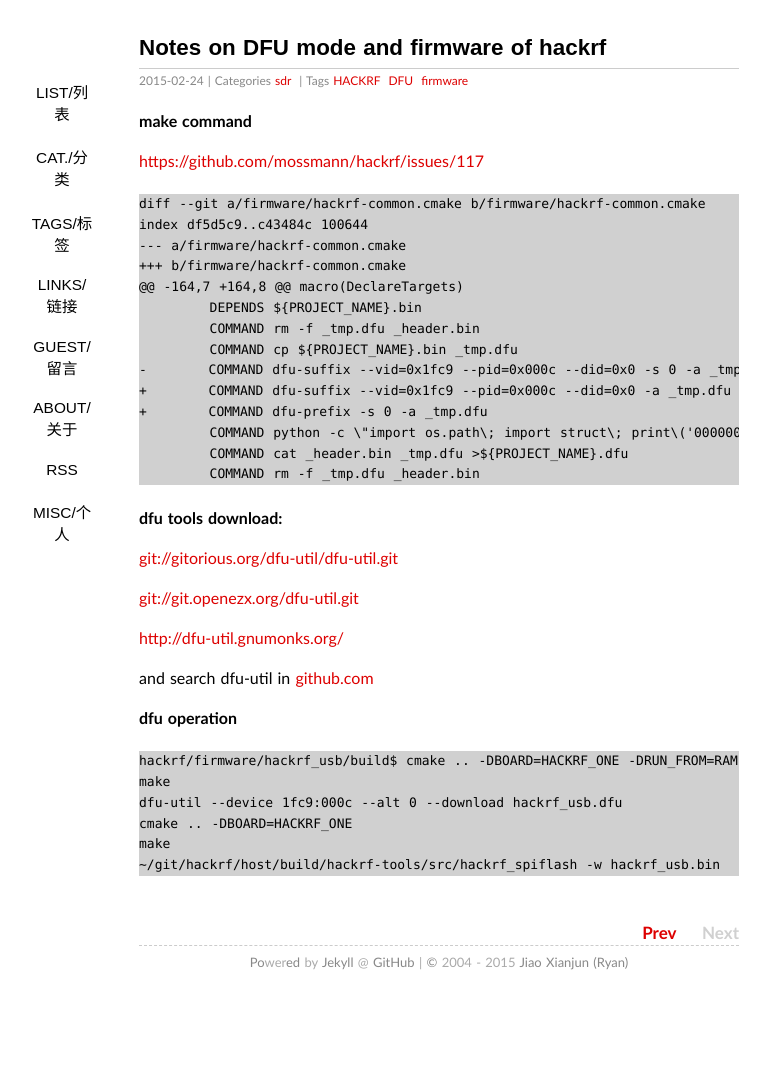
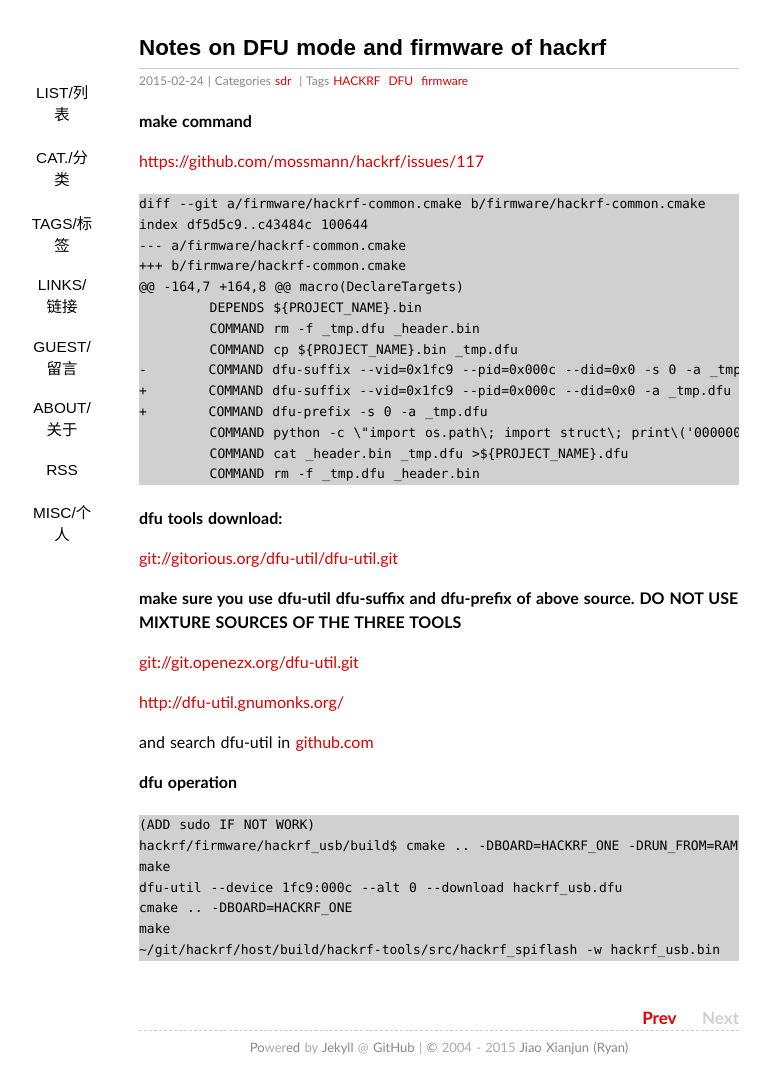
Before and after one commit to sdr-x/sdr-x.github.io, a Jekyll site: the page built from _posts/2015-02-24-Notes on DFU mode and firmware of hackrf.md, in a window 1280 px wide. Shown: the whole page, without its empty margins (201-971 px from the left). Built offline with Jekyll 4.4.1, drawn with Linux system fonts in a browser that asks for light colours; some web fonts are replaced; Markdown is read by kramdown in place of the engine named in the settings; comment, search, counter and statistics services are not loaded; before the commit the page ends 1005 px from its top, so only the background shows below that.

Commit message:
Update 2015-02-24-Notes on DFU mode and firmware of hackrf.md

```diff
--- a/_posts/2015-02-24-Notes on DFU mode and firmware of hackrf.md
+++ b/_posts/2015-02-24-Notes on DFU mode and firmware of hackrf.md
@@ -30,6 +30,8 @@ tags:  HACKRF DFU firmware
 
 [git://gitorious.org/dfu-util/dfu-util.git](git://gitorious.org/dfu-util/dfu-util.git)
 
+**make sure you use dfu-util dfu-suffix and dfu-prefix of above source. DO NOT USE MIXTURE SOURCES OF THE THREE TOOLS**
+
 [git://git.openezx.org/dfu-util.git](git://git.openezx.org/dfu-util.git)
 
 [http://dfu-util.gnumonks.org/](http://dfu-util.gnumonks.org/)
@@ -38,6 +40,7 @@ and search dfu-util in [github.com](github.com)
 
 **dfu operation**
 
+    (ADD sudo IF NOT WORK)
     hackrf/firmware/hackrf_usb/build$ cmake .. -DBOARD=HACKRF_ONE -DRUN_FROM=RAM
     make
     dfu-util --device 1fc9:000c --alt 0 --download hackrf_usb.dfu
```
